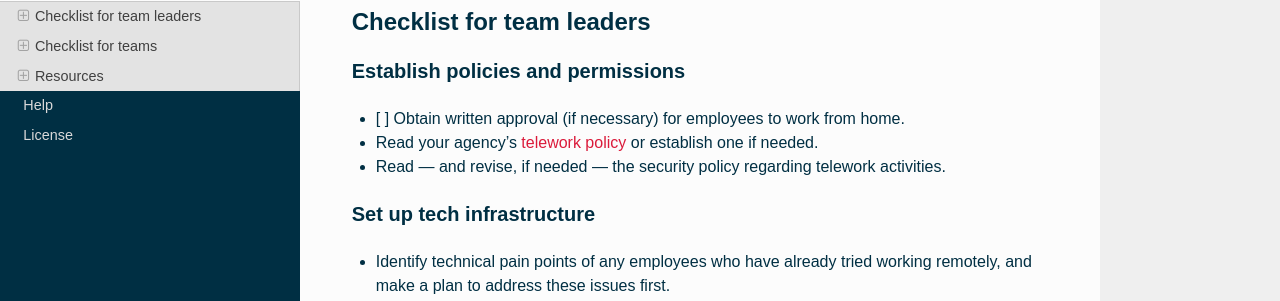
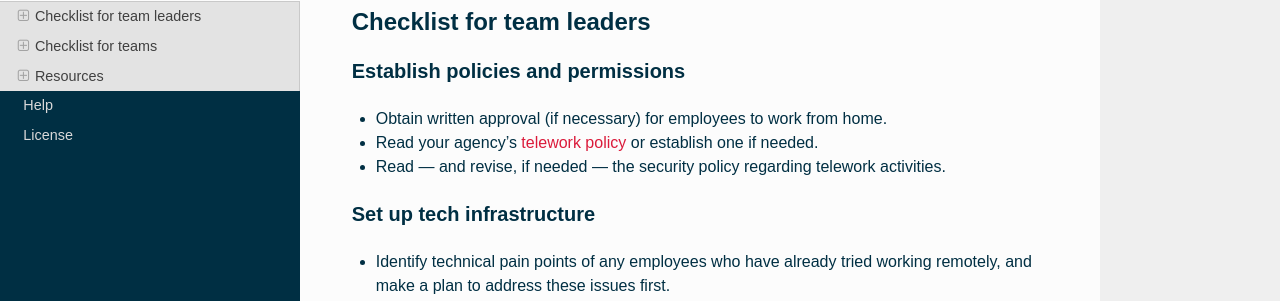
Before and after one commit to distributedgov/guide, an MkDocs documentation site: the page built from docs/getting-started.md, in a window 1280 px wide and 900 px high. Shown: the part 195-496 px from the top of the window. Built offline with MkDocs 1.6.1, drawn with Linux system fonts in a browser that asks for light colours; nearby versions of some CDN libraries; old or Windows-style settings are respelled for this version of MkDocs.

```diff
--- a/docs/getting-started.md
+++ b/docs/getting-started.md
@@ -6,7 +6,7 @@ How to effectively transition from collocated to a distributed team.
 
 ### Establish policies and permissions
 
-- [ ] Obtain written approval (if necessary) for employees to work from home.
+* Obtain written approval (if necessary) for employees to work from home.
 
 * Read your agency’s [telework policy](https://www.businessnewsdaily.com/7749-create-telecommuting-policy.html) or establish one if needed.
 
```
